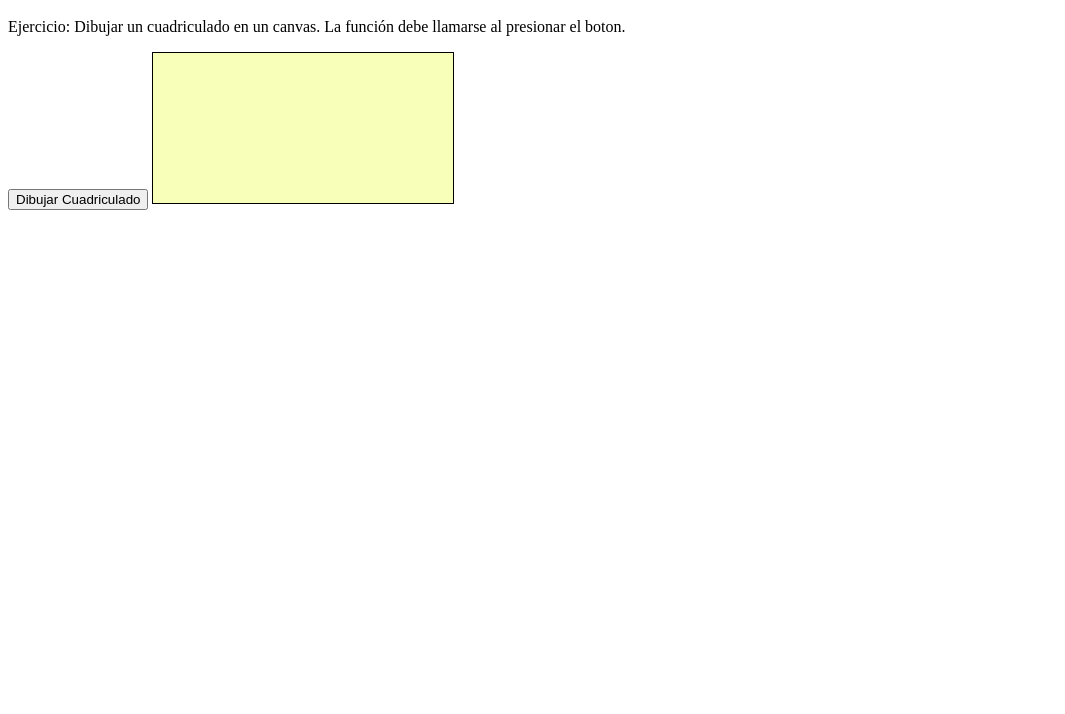
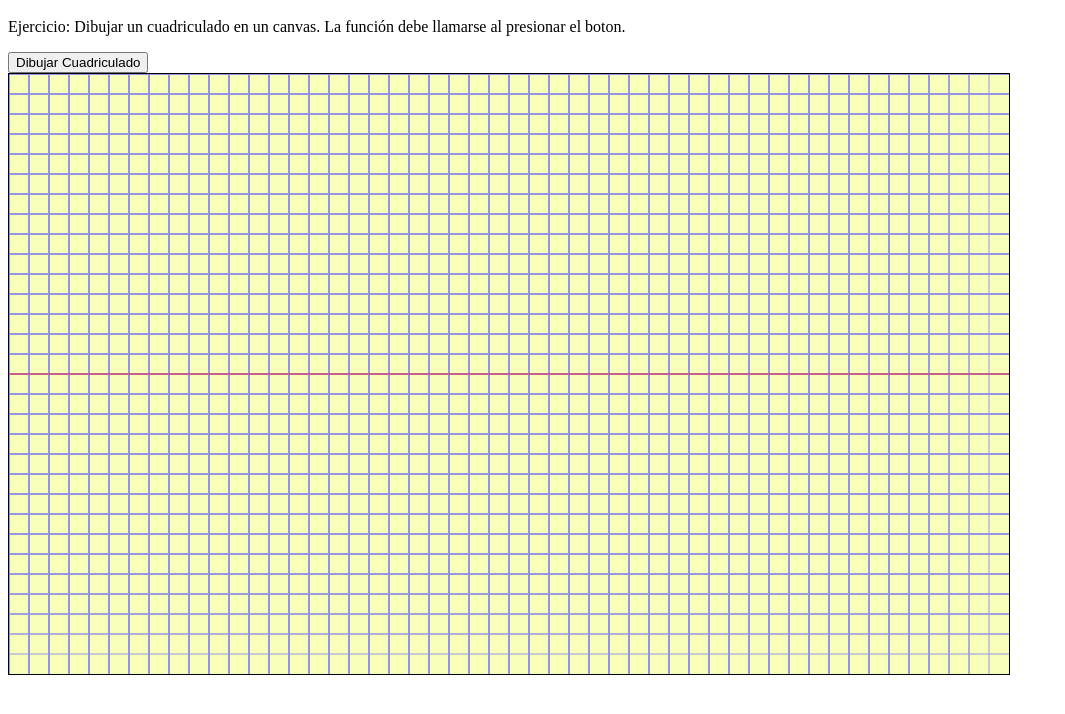
Before and after one commit to UCC-LabCompu2/ejercicios2022-VickyVaccarini, a plain HTML site: page Ejercicios-JavaScript/canvas_cuadriculado.html in a window 1280 px wide. Both pictures are taken after a click on the button "Dibujar Cuadriculado". Shown: the part 66-780 px from the top of the page, without its empty margins (0-1065 px from the left). Drawn offline with Linux system fonts and the light colour scheme; a web font is replaced by a local one.

Commit message:
Prueba Java

```diff
--- a/Ejercicios-JavaScript/canvas_cuadriculado.html
+++ b/Ejercicios-JavaScript/canvas_cuadriculado.html
@@ -11,10 +11,11 @@
 <body>
 <h1>Canvas 2</h1>
 <p>Ejercicio: Dibujar un cuadriculado en un canvas. La función debe llamarse al presionar el boton.</p>
-<button>
+<button onclick="dibujarCuadriculado()">
     Dibujar Cuadriculado
 </button>
-<canvas id="myCanvas" class="ejer">
+<br>
+<canvas id="myCanvas" class="ejer" width="1000px" height="600px">
     Tu navegador no soporta el tag de HTML5 canvas.
 </canvas>
 
--- a/Ejercicios-JavaScript/misFunciones.js
+++ b/Ejercicios-JavaScript/misFunciones.js
@@ -205,3 +205,42 @@ function limpiarCanvas(){
 
     canvas.width = canvas.width;
 }
+
+function dibujarCuadriculado(){
+    var canvas = document.getElementById("myCanvas");
+    var ctx = canvas.getContext("2d");
+
+    var anchoMax = canvas.width;
+    var alturaMax = canvas.height;
+
+    /*dibujar lineas horizontales*/
+    ctx.beginPath();
+    for(var i=0; i<alturaMax;){
+        ctx.moveTo(0, i);
+        ctx.lineTo(anchoMax, i);
+        ctx.strokeStyle = "#9494e7";
+        ctx.stroke();
+        i=i+20;
+    }
+    ctx.closePath();
+
+    /*dibujar lineas verticales*/
+    ctx.beginPath();
+    for(var i=0; i<anchoMax;){
+        ctx.moveTo(i, 0);
+        ctx.lineTo(i, alturaMax);
+        ctx.strokeStyle = "#9494e7";
+        ctx.stroke();
+        i=i+20;
+    }
+    ctx.closePath();
+
+    /* eje x*/
+    ctx.beginPath();
+        ctx.moveTo(0, alturaMax/2)
+        ctx.lineTo(anchoMax, alturaMax/2)
+        ctx.strokeStyle = "#f52a32";
+        ctx.stroke();
+        i=i+20;
+    ctx.closePath();
+}
```
